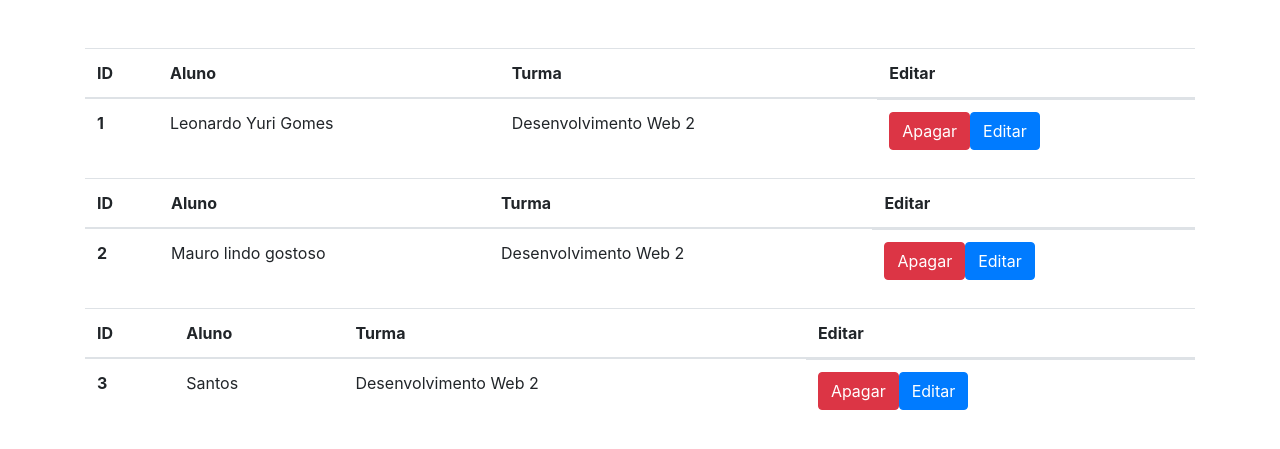
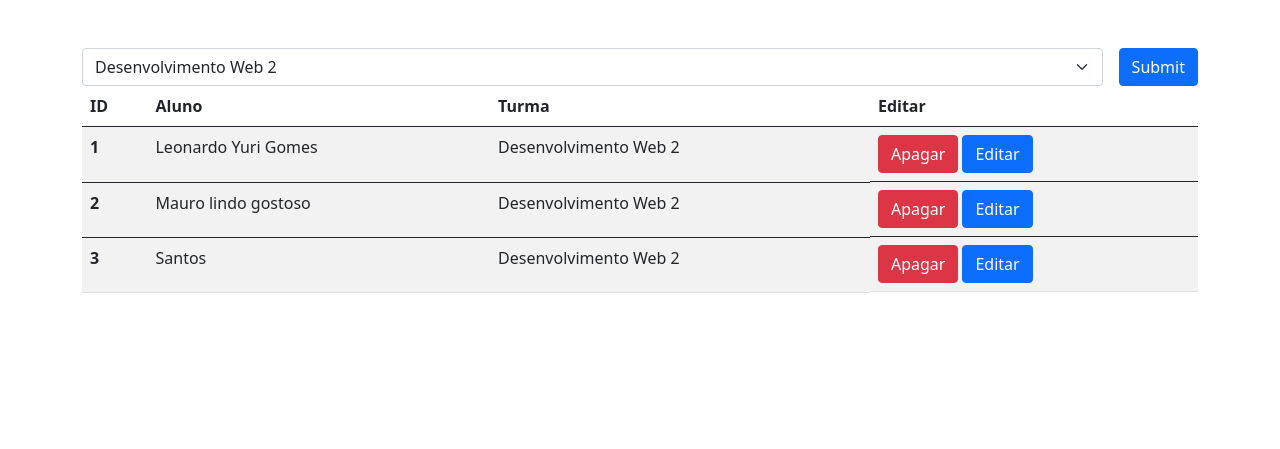
Before and after one commit to LeonardoYur/Aula10, a PHP site: page /mostrarAluno.php in a window 1280 px wide. Shown: the top 449 px of the page. Run offline with PHP 8.4, Linux system fonts and the light colour scheme; data comes from the database, SQL or seed files in the repository; some libraries are stand-ins or nearby versions.

Commit message:
Add files via upload

```diff
--- a/mostrarAluno.php
+++ b/mostrarAluno.php
@@ -1,17 +1,50 @@
 <!DOCTYPE html>
-<html lang="pt-br">
+<html lang="pt-BR">
 
 <head>
     <meta charset="UTF-8">
     <meta name="viewport" content="width=device-width, initial-scale=1.0">
     <title>Mostrando dados</title>
-    <link rel="stylesheet" href="https://cdn.jsdelivr.net/npm/bootstrap@4.0.0/dist/css/bootstrap.min.css"
-        integrity="sha384-Gn5384xqQ1aoWXA+058RXPxPg6fy4IWvTNh0E263XmFcJlSAwiGgFAW/dAiS6JXm" crossorigin="anonymous">
+    <link href="https://cdn.jsdelivr.net/npm/bootstrap@5.0.2/dist/css/bootstrap.min.css" rel="stylesheet"
+        integrity="sha384-EVSTQN3/azprG1Anm3QDgpJLIm9Nao0Yz1ztcQTwFspd3yD65VohhpuuCOmLASjC" crossorigin="anonymous">
 </head>
 
 <body>
     <div class="container mt-5">
-        <?php
+        <form class="row gy-2 gx-3 align-items-center">
+            <div class="col-lg">
+                <select class="form-select" id="autoSizingSelect">
+                    <?php
+                    include("conexao.php");
+                    $comandoSQL = 'SELECT  id, nome FROM tblTurmas';
+                    $comando = $conexao->prepare($comandoSQL);
+                    $resultado = $comando->execute();
+                    if ($resultado) {
+                        echo 'Mostrando Resultado: <br>';
+                        while ($linha = $comando->fetch()) {
+                            ?>
+                            <option value="<?php echo $linha['id']; ?>"><?php echo $linha['nome'] ?></option>
+                            <?php
+                        }
+                    }
+                    ?>
+                </select>
+            </div>
+            <div class="col-auto">
+                <button type="submit" class="btn btn-primary">Submit</button>
+            </div>
+        </form>
+
+        <table class="table table-striped table-hover">
+            <thead>
+                <tr>
+                    <th scope="col">ID</th>
+                    <th scope="col">Aluno</th>
+                    <th scope="col">Turma</th>
+                    <th scope="col">Editar</th>
+                </tr>
+            </thead>
+            <?php
         include("conexao.php");
         $comandoSQL = 'SELECT  id, nome, idTurma FROM tblAlunos';
         $comando = $conexao->prepare($comandoSQL);
@@ -19,17 +52,7 @@
         if ($resultado) {
             while ($linha = $comando->fetch()) {
                 ?>
-                <table class='table'>
-                    <thead>
-                        <tr>
-                            <th scope='col'>ID</th>
-                            <th scope='col'>Aluno</th>
-                            <th scope='col'>Turma</th>
-                            <th scope='col'>Editar</th>
-                        </tr>
-                    </thead>
-                    <tbody>
-                        <tr>
+            <tr>
                             <th scope='row'><?php echo $linha['id'] ?></th>
                             <td><?php echo $linha['nome'] . " "; ?></td>
                             <td><?php $comandoSQL2 = "SELECT  id, nome FROM tblTurmas where id = {$linha["idTurma"]}";
@@ -44,21 +67,16 @@
                                     href='formulario_update_novo.php?id=$id' class='btn btn-primary'>Editar</a></td>
                         </tr>
                     </tbody>
-                </table>
                 <?php
             }
         }
         ?>
-        <script src="https://code.jquery.com/jquery-3.2.1.slim.min.js"
-            integrity="sha384-KJ3o2DKtIkvYIK3UENzmM7KCkRr/rE9/Qpg6aAZGJwFDMVNA/GpGFF93hXpG5KkN"
-            crossorigin="anonymous"></script>
-        <script src="https://cdn.jsdelivr.net/npm/popper.js@1.12.9/dist/umd/popper.min.js"
-            integrity="sha384-ApNbgh9B+Y1QKtv3Rn7W3mgPxhU9K/ScQsAP7hUibX39j7fakFPskvXusvfa0b4Q"
-            crossorigin="anonymous"></script>
-        <script src="https://cdn.jsdelivr.net/npm/bootstrap@4.0.0/dist/js/bootstrap.min.js"
-            integrity="sha384-JZR6Spejh4U02d8jOt6vLEHfe/JQGiRRSQQxSfFWpi1MquVdAyjUar5+76PVCmYl"
-            crossorigin="anonymous"></script>
+        </table>
+
     </div>
+    <script src="https://cdn.jsdelivr.net/npm/bootstrap@5.0.2/dist/js/bootstrap.bundle.min.js"
+        integrity="sha384-MrcW6ZMFYlzcLA8Nl+NtUVF0sA7MsXsP1UyJoMp4YLEuNSfAP+JcXn/tWtIaxVXM"
+        crossorigin="anonymous"></script>
 </body>
 
 </html>
```
